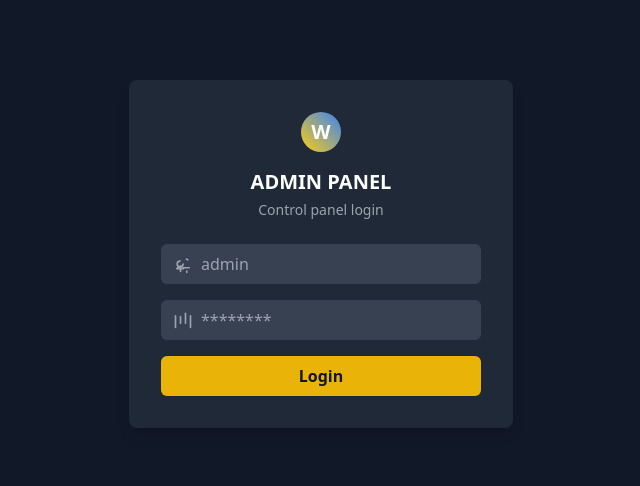
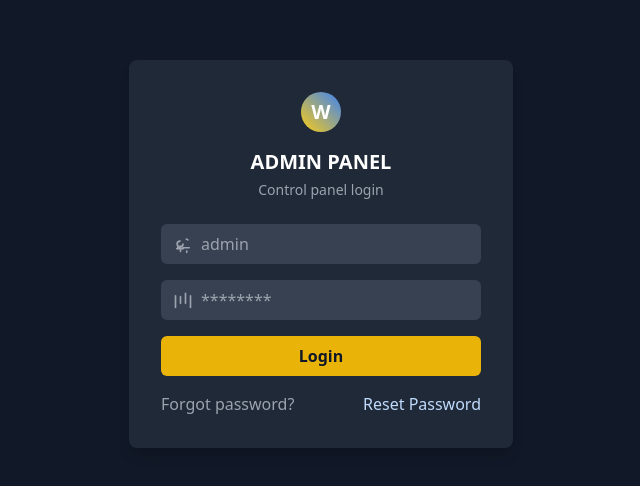
Before and after one commit to Blades01/launch-arena, a plain HTML site: page admin.html in a window 1280 px wide. Shown: the part 146-632 px from the top of the page, without its empty margins (319-959 px from the left). Drawn offline with nearby package versions, Linux system fonts and the light colour scheme.

Commit message:
more updates

```diff
--- a/admin.html
+++ b/admin.html
@@ -70,6 +70,12 @@
         Login
       </button>
     </form>
+    <div class="flex text-center justify-between mt-4">
+        <!-- <p class="text-gray-400">Don't have an account?</p>
+        <a href="#" class="text-blue-200">Sign Up</a> -->
+      <p class="text-gray-400">Forgot password?</p>
+        <a href="#" class="text-blue-200">Reset Password</a>
+    </div>
   </div>
 
   <script>
```
